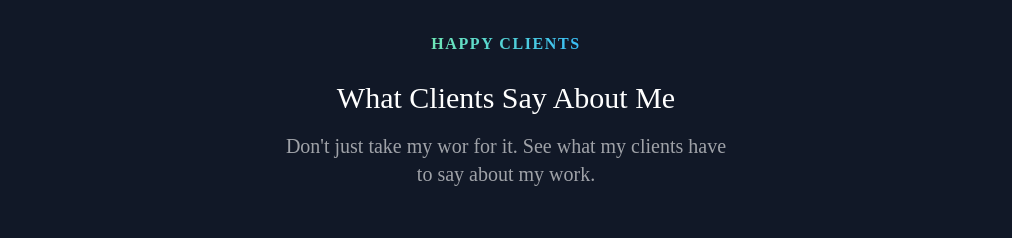
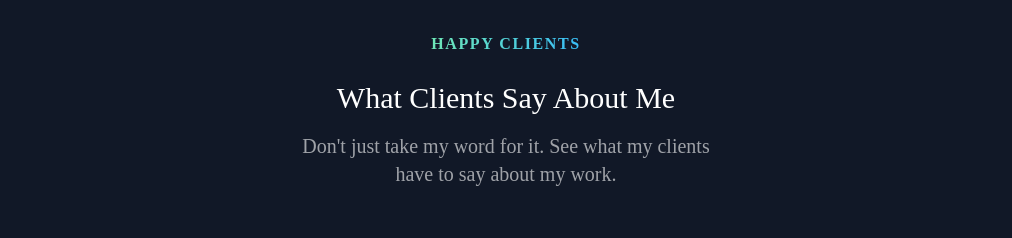
Before and after one commit to YoungthSky/PeterHome, a Next.js app: page / in a window 1280 px wide. Shown: the part 2600-2838 px from the top of the page, without its empty margins (134-1146 px from the left). Built offline with nearby package versions, Linux system fonts and the light colour scheme; a web font is replaced by a local one.

Commit message:
Update Testimonials.tsx

```diff
--- a/src/sections/Testimonials.tsx
+++ b/src/sections/Testimonials.tsx
@@ -49,7 +49,7 @@ export const TestimonialsSection = () => {
         <SectionHeader
           eyebrow="What Clients Say About Me"
           title="Happy Clients"
-          description="Don't just take my wor for it. See what my clients have to say about my
+          description="Don't just take my word for it. See what my clients have to say about my
         work."
         />
         <div className="mt-20 lg:mt-20 flex overflow-clip [mask-image:linear-gradient(to_right,transparent,black_10%,black_90%,transparent)] py-4 -my-4">
```
